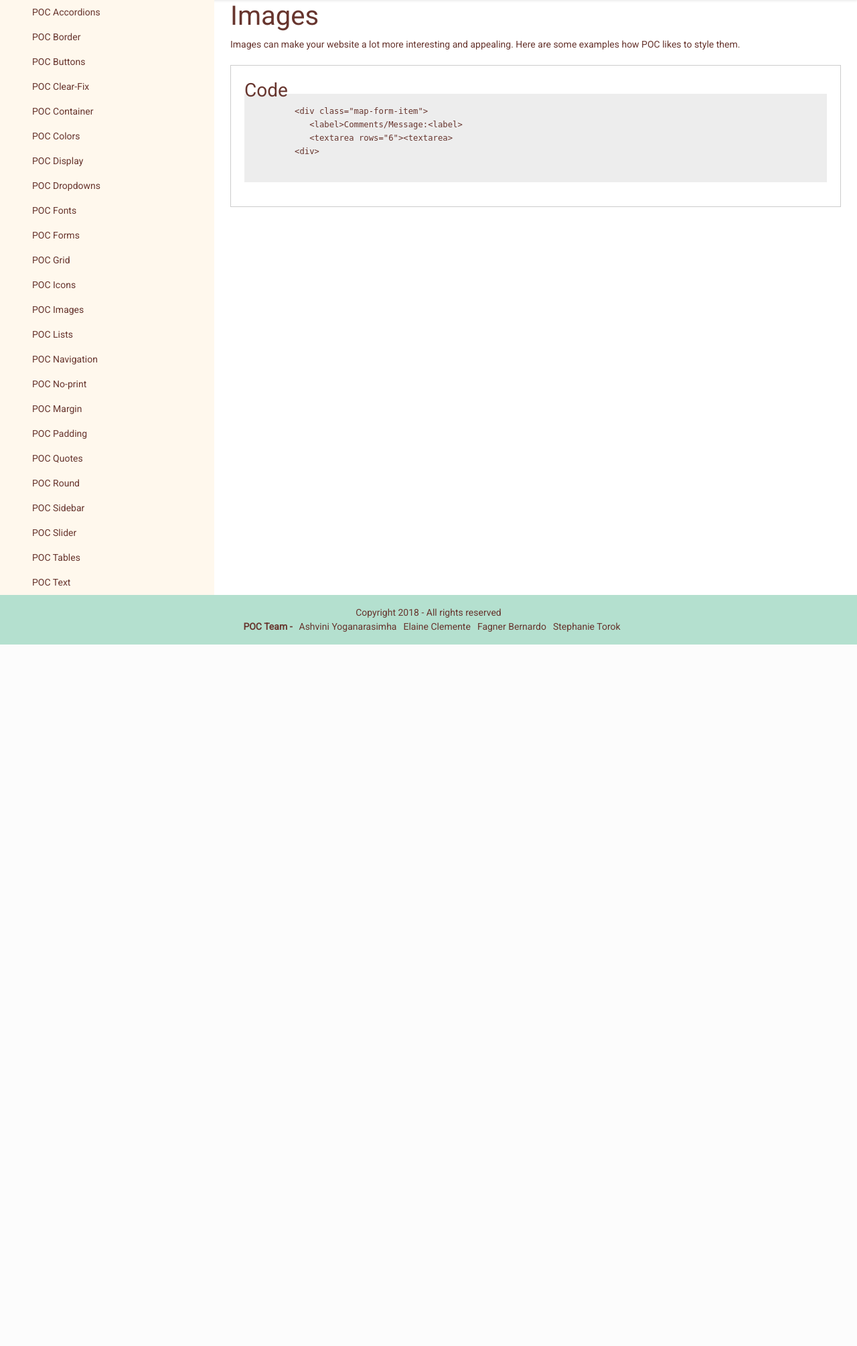
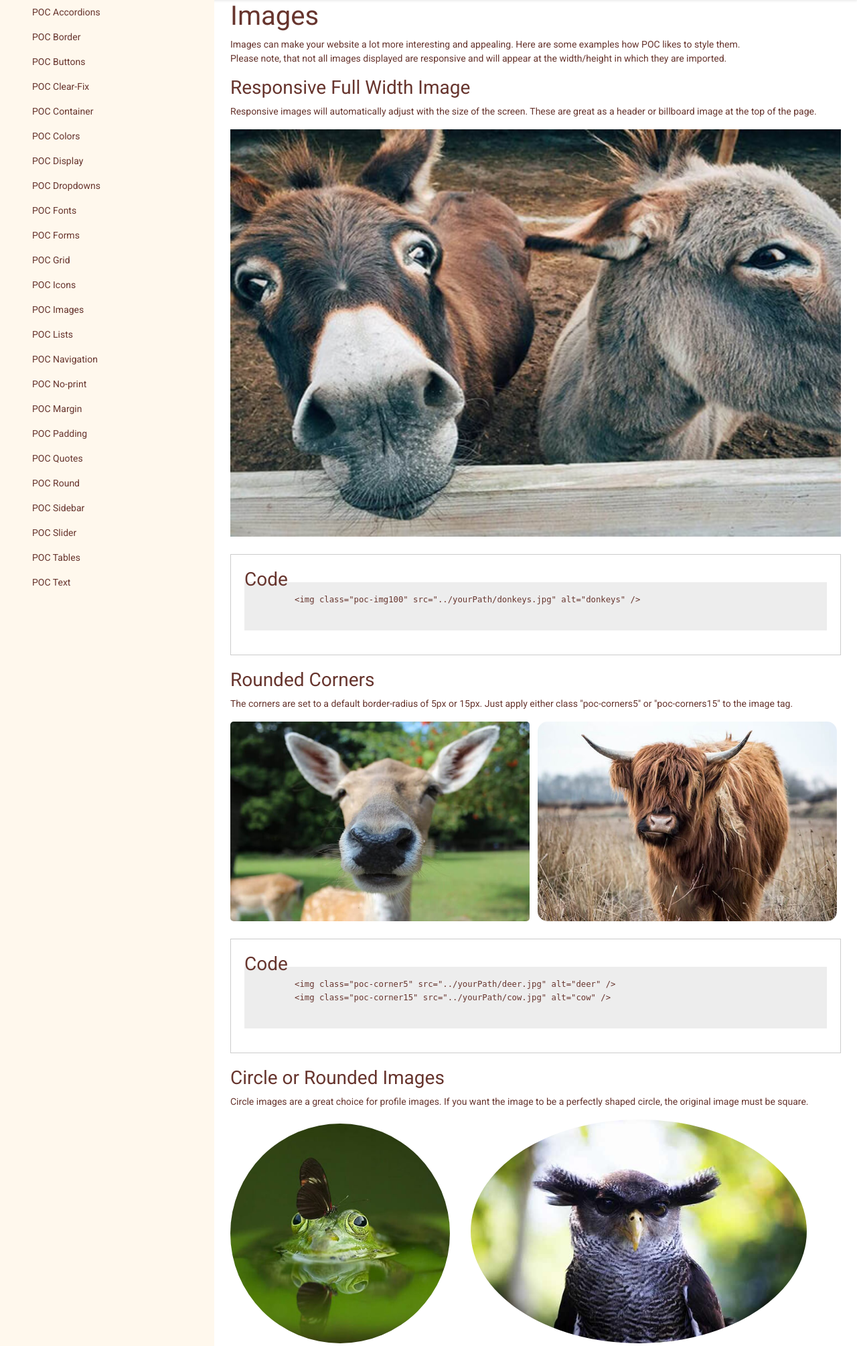
Before and after one commit to ElaineClemente/pieceOfCake, a PHP site: page /pages/images.html in a window 1280 px wide. Shown: the part 65-2074 px from the top of the page at 67% size. Before the commit the page ends 1027 px from the top, so only its background shows below. Run offline with PHP 8.4, Linux system fonts and the light colour scheme; style sheets or scripts are compiled from the project's sources.

Commit message:
image page done

```diff
--- a/css/main.css
+++ b/css/main.css
@@ -760,5 +760,3 @@ table.striped tr:nth-child(odd) td {
 
   .poc-header .poc-menu-icon {
     display: none; } }
-
-/*# sourceMappingURL=main.css.map */
--- /dev/null
+++ b/css/myStyling.css
@@ -0,0 +1,49 @@
+.cow {
+  width: 49%; }
+
+.deer {
+  width: 49%;
+  margin-right: 1%; }
+
+.imgCircle {
+  width: 36%;
+  height: auto; }
+
+.imgRounded {
+  width: 55%;
+  height: auto;
+  margin-left: 3%; }
+
+.respGallery {
+  width: 100%; }
+
+@media (min-width: 480px) {
+  .respGallery {
+    width: 49%;
+    margin: 6px 0; } }
+@media (min-width: 768px) {
+  .respGallery {
+    padding: 0 5px;
+    float: left;
+    width: 23%; } }
+.gallery {
+  margin: 0 auto;
+  width: 90%; }
+
+.imgOverlay, .imgOverlayHover {
+  display: block;
+  float: left;
+  width: 49%; }
+
+.imgOverlay {
+  margin-right: 2%; }
+
+.imgOverlayHover {
+  float: right;
+  margin-bottom: 10px; }
+  .imgOverlayHover:after {
+    content: "";
+    display: block;
+    clear: both; }
+
+/*# sourceMappingURL=myStyling.css.map */
--- /dev/null
+++ b/css/pocImages.css
@@ -0,0 +1,93 @@
+.poc-img100 {
+  width: 100%;
+  height: auto; }
+
+.poc-corner15 {
+  border-radius: 15px; }
+
+.poc-corner5 {
+  border-radius: 5px; }
+
+.poc-imgRounded {
+  border-radius: 50%; }
+
+.poc-imgCircle {
+  border-radius: 50%; }
+
+.poc-imgCentered {
+  max-width: 90%;
+  display: block;
+  margin: 0 auto; }
+
+.poc-imgGallery {
+  width: 100%; }
+
+@media (min-width: 480px) {
+  .poc-imgGallery {
+    width: 49.99999%;
+    margin: 6px 0; } }
+@media (min-width: 768px) {
+  .poc-imgGallery {
+    padding: 0 6px;
+    float: left;
+    width: 24.99999%; } }
+.poc-wrapGallery {
+  width: 100%; }
+  .poc-wrapGallery:after {
+    content: "";
+    display: block;
+    clear: both; }
+
+.poc-imgHover-op {
+  opacity: 1; }
+  .poc-imgHover-op:hover {
+    opacity: 0.4;
+    filter: alpha(opacity=40); }
+
+.poc-imgHover-bw {
+  opacity: 1; }
+  .poc-imgHover-bw:hover {
+    -webkit-filter: grayscale(100%);
+    filter: grayscale(100%); }
+
+.poc-imgHover-blur {
+  opacity: 1; }
+  .poc-imgHover-blur:hover {
+    -webkit-filter: blur(3px);
+    filter: blur(3px); }
+
+.poc-imgHover-sepia {
+  -webkit-filter: sepia(100%);
+  filter: sepia(100%); }
+  .poc-imgHover-sepia:hover {
+    -webkit-filter: sepia(0);
+    filter: sepia(0); }
+
+.poc-imgOverlay, .poc-imgOverlayHover {
+  position: relative;
+  width: 100%; }
+  .poc-imgOverlay img, .poc-imgOverlayHover img {
+    display: block;
+    width: 100%;
+    height: auto;
+    margin: 0; }
+  .poc-imgOverlay .overlay, .poc-imgOverlayHover .overlay {
+    position: absolute;
+    bottom: 0;
+    background: black;
+    background: rgba(0, 0, 0, 0.5);
+    color: #f1f1f1;
+    width: 100%;
+    transition: 0.5s ease;
+    opacity: 1;
+    color: white;
+    font-size: 20px;
+    padding: 20px 0;
+    text-align: center; }
+
+.poc-imgOverlayHover .overlay {
+  opacity: 0; }
+  .poc-imgOverlayHover .overlay:hover {
+    opacity: 1; }
+
+/*# sourceMappingURL=pocImages.css.map */
--- a/pages/images.html
+++ b/pages/images.html
@@ -8,6 +8,8 @@
 
     <link rel="stylesheet" href="../css/reset.css">
     <link rel="stylesheet" href="../css/main.css">
+    <link rel="stylesheet" href="../css/pocImages.css">
+    <link rel="stylesheet" href="../css/myStyling.css">
 
     <script type="text/javascript" src="../js/jquery-3.3.1.min.js"></script>
     <script type="text/javascript" src="../js/fontawesome-all.min.js"></script>
@@ -30,29 +32,130 @@
             <div class="poc-row">
                 <div class="poc-content">
                     <h1>Images</h1>
-                    <p>Images can make your website a lot more interesting and appealing. Here are some examples how POC likes to style them.</p>
-<!--
-                        <ul>
-                            <li></li>
-                            <li></li>
-                            <li><a href="#checkbox">Checkbox</a></li>
-                            <li><a href="#radio">Radio button</a></li>
-                            <li><a href="#fieldset">Fieldset</a></li>
-                            <li><a href="#dropdown">Dropdown</a></li>
-                            <li><a href="#search">Search</a></li>
-                        </ul>
--->
+                    <p>Images can make your website a lot more interesting and appealing. Here are some examples how POC likes to style them. <br>Please note, that not all images displayed are responsive and will appear at the width/height in which they are imported.</p>
 
-
-<!--   ********************************* -->
+<h3>Responsive Full Width Image</h3>
+<p>Responsive images will automatically adjust with the size of the screen. These are great as a header or billboard image at the top of the page.</p>
+<img class="poc-img100" src="../images/funimal01.jpeg" alt="donkeys" />
             <div class="map-form-item">
                 <h3>Code</h3>
                 <pre>
-        &lt;div class="map-form-item"&gt;
-           &lt;label&gt;Comments/Message:&lt;label&gt;
-           &lt;textarea rows="6"&gt;&lt;textarea&gt;
-        &lt;div&gt;
-        </pre>
+        &lt;img class="poc-img100" src="../yourPath/donkeys.jpg" alt="donkeys" />
+                    </pre>
+
+            </div> <!-- end map-form-item-->
+
+<h3>Rounded Corners</h3>
+<p>The corners are set to a default border-radius of 5px or 15px. Just apply either class "poc-corners5" or "poc-corners15" to the image tag.</p>
+
+<img class="poc-corner5 deer" src="../images/funimal02.jpeg" alt="deer" />
+<img class="poc-corner15 cow" src="../images/funimal08.jpeg" alt="cow" />
+            <div class="map-form-item">
+                <h3>Code</h3>
+                <pre>
+        &lt;img class="poc-corner5" src="../yourPath/deer.jpg" alt="deer" />
+        &lt;img class="poc-corner15" src="../yourPath/cow.jpg" alt="cow" />
+                    </pre>
+
+            </div> <!-- end map-form-item-->
+
+
+<h3>Circle or Rounded Images</h3>
+<p>Circle images are a great choice for profile images. If you want the image to be a perfectly shaped circle, the original image must be square.</p>
+<img class="poc-imgCircle imgCircle" src="../images/frog_sq.jpg" alt="frog" />
+          <img class="poc-imgRounded imgRounded" src="../images/bird04.jpg" alt="cow" />
+
+            <div class="map-form-item">
+                <h3>Code</h3>
+                <pre>
+        &lt;img class="poc-imgCircle" src="../yourPath/frog_sqare.jpg" alt="frog" />
+        &lt;img class="poc-imgRounded" src="../yourPath/owl.jpg" alt="owl" />
+                    </pre>
+
+            </div> <!-- end map-form-item-->
+
+<h3>Centered Image</h3>
+<p></p>
+<img class="poc-imgCentered" src="../images/pic04.jpg" alt="flower" />
+
+            <div class="map-form-item">
+                <h3>Code</h3>
+                <pre>
+        &lt;class="poc-imgCentered" src="../yourPath/pic04.jpg" alt="flower" />
+                    </pre>
+
+            </div> <!-- end map-form-item-->
+
+<h3>Responsive Image Gallery</h3>
+<p>If you have some images to share, make use of our responsive POC Gallery. You can include as many images as you like. They will go from one to two to four images per row depending on the size of the browser-window or device.</p>
+<div class="poc-wrapGallery gallery">
+    <img class="poc-imgGallery respGallery" src="../images/pic01.jpg" alt="flower" />
+    <img class="poc-imgGallery respGallery" src="../images/pic02.jpg" alt="chameleon" />
+    <img class="poc-imgGallery respGallery" src="../images/pic03.jpg" alt="snake" />
+    <img class="poc-imgGallery respGallery" src="../images/pic05.jpg" alt="aligator" />
+
+</div>  <!-- end imgGallery-->
+
+            <div class="map-form-item">
+                <h3>Code</h3>
+                <pre>
+
+        &lt;div class="poc-wrapGallery">
+            &lt;img class="poc-imgGallery" src="../yourPath/pic01.jpg" alt="leaf" />
+            &lt;img class="poc-imgGallery" src="../yourPath/pic02.jpg" alt="chameleon" />
+            &lt;img class="poc-imgGallery" src="../yourPath/pic03.jpg" alt="snake" />
+            &lt;img class="poc-imgGallery" src="../yourPath/pic04.jpg" alt="aligator" />
+        &lt;/div>
+                    </pre>
+
+            </div> <!-- end map-form-item-->
+
+<h3>Image Hover States</h3>
+<p>Add a hover state to your images on mouse-over to enhace user experience and interactivity. We have four different effects readily available. Change the transparency with "poc-imgHover-op". <br> Convert all colored images to sepia by default and reveal the color on the hover state. Use class "poc-imgHover-sepia" for this effect.<br> Use the hover state class "poc-imgHover-bw" to turn your image into a black and white photo.<br>Finally, class "poc-imgHover-blur" will put a beautiful blur effect on the image.</p>
+<h4></h4>
+<div class="poc-wrapGallery gallery">
+    <img class="poc-imgGallery respGallery poc-imgHover-op" src="../images/pic01.jpg" alt="flower" />
+    <img class="poc-imgGallery respGallery poc-imgHover-sepia" src="../images/pic02.jpg" alt="chameleon" />
+    <img class="poc-imgGallery respGallery poc-imgHover-bw" src="../images/pic03.jpg" alt="snake" />
+    <img class="poc-imgGallery respGallery poc-imgHover-blur" src="../images/pic05.jpg" alt="aligator" />
+
+</div>  <!-- end imgGallery-->
+            <div class="map-form-item">
+                <h3>Code</h3>
+            <pre>
+        &lt;img class="poc-imgHover-op" src="pic01.jpg" alt="leaf" />
+        &lt;img class="poc-imgHover-sepia"  src="pic02.jpg" alt="chameleon" />
+        &lt;img class="poc-imgHover-bw" src="pic03.jpg" alt="snake" />
+        &lt;img class="poc-imgHover-blur" src="pic04.jpg" alt="aligator" />
+                    </pre>
+
+            </div> <!-- end map-form-item-->
+
+<h3>Image Caption</h3>
+<p>Add some text to your image with a beautiful overlay. You can have it on top of the image by default by adding the class "poc-imgOverlay". Alternatively, just have it appear on the hover state by adding the class "poc-imgOverlayHover"</p>
+<div class="poc-imgOverlay imgOverlay">
+    <img src="../images/pic04.jpg" alt="flower"/>
+    <div class="overlay">Your caption text goes here</div>
+</div>
+           <div class="poc-imgOverlayHover imgOverlayHover">
+    <img src="../images/pic04.jpg" alt="flower"/>
+    <div class="overlay">Your caption text goes here</div>
+</div>
+            <div class="map-form-item">
+                <h3>Code</h3>
+                <pre>
+        &lt;div class="poc-imgOverlay">
+            &lt;img src="yourPath/pic.jpg" alt="flower"/>
+            &lt;div class="overlay">Your caption text goes here
+        &lt;/div
+
+    Alternatively:
+
+        &lt;div class="poc-imgOverlayHover">
+            &lt;img src="yourPath/pic.jpg" alt="flower"/>
+            &lt;div class="overlay">Your caption text goes here
+        &lt;/div>
+                </pre>
 
             </div> <!-- end map-form-item-->
               </div> <!-- end poc-content-->
--- /dev/null
+++ b/sass/myStyling.sass
@@ -0,0 +1,41 @@
+@mixin clearIt
+    content: ""
+    display: block
+    clear: both
+.cow
+    width: 49%
+.deer
+    width: 49%
+    margin-right: 1%
+.imgCircle
+    width: 36%
+    height: auto
+.imgRounded
+    width: 55%
+    height: auto
+    margin-left: 3%
+.respGallery
+    width: 100%
+@media (min-width: 480px)
+    .respGallery
+        width: 49%
+        margin: 6px 0
+@media (min-width: 768px)
+    .respGallery
+        padding: 0 5px
+        float: left
+        width: 23%
+.gallery
+    margin: 0 auto
+    width: 90%
+.imgOverlay, .imgOverlayHover
+    display: block
+    float: left
+    width: 49%
+.imgOverlay
+    margin-right: 2%
+.imgOverlayHover
+    float: right
+    margin-bottom: 10px
+    &:after
+        @include clearIt
--- /dev/null
+++ b/sass/pocImages.sass
@@ -0,0 +1,82 @@
+@mixin clearIt
+    content: ""
+    display: block
+    clear: both
+
+.poc-img100
+    width: 100%
+    height: auto
+.poc-corner15
+    border-radius: 15px
+.poc-corner5
+    border-radius: 5px
+.poc-imgRounded
+    border-radius: 50%
+.poc-imgCircle
+    border-radius: 50%
+.poc-imgCentered
+    max-width: 90%
+    display: block
+    margin: 0 auto
+.poc-imgGallery
+    width: 100%
+@media (min-width: 480px)
+    .poc-imgGallery
+        width: 49.99999%
+        margin: 6px 0
+@media (min-width: 768px)
+    .poc-imgGallery
+        padding: 0 6px
+        float: left
+        width: 24.99999%
+.poc-wrapGallery
+    width: 100%
+    &:after
+        @include clearIt
+.poc-imgHover-op
+    opacity: 1
+    &:hover
+        opacity: 0.4
+        filter: alpha(opacity=40)
+.poc-imgHover-bw
+    opacity: 1
+    &:hover
+        -webkit-filter: grayscale(100%)
+        filter: grayscale(100%)
+.poc-imgHover-blur
+    opacity: 1
+    &:hover
+        -webkit-filter: blur(3px)
+        filter: blur(3px)
+.poc-imgHover-sepia
+    -webkit-filter: sepia(100%)
+    filter: sepia(100%)
+    &:hover
+        -webkit-filter: sepia(0)
+        filter: sepia(0)
+.poc-imgOverlay, .poc-imgOverlayHover
+    position: relative
+    width: 100%
+    img
+        display: block
+        width: 100%
+        height: auto
+        margin: 0
+    .overlay
+        position: absolute
+        bottom: 0
+        background: rgb(0, 0, 0)
+        background: rgba(0, 0, 0, 0.5)
+        color: #f1f1f1
+        width: 100%
+        transition: .5s ease
+        opacity: 1
+        color: white
+        font-size: 20px
+        padding: 20px 0
+        text-align: center
+.poc-imgOverlayHover
+    .overlay
+        opacity: 0
+        &:hover
+            opacity: 1
```
Also changed, not shown: css/images.css (added, +17 -0 lines), images/bird04.jpg (added), images/frog_sq.jpg (renamed from images/fro_sq.jpg), 3 other files.
